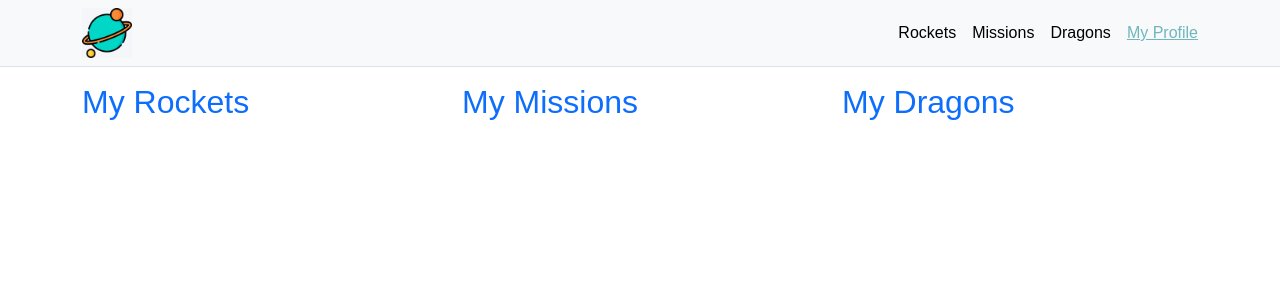
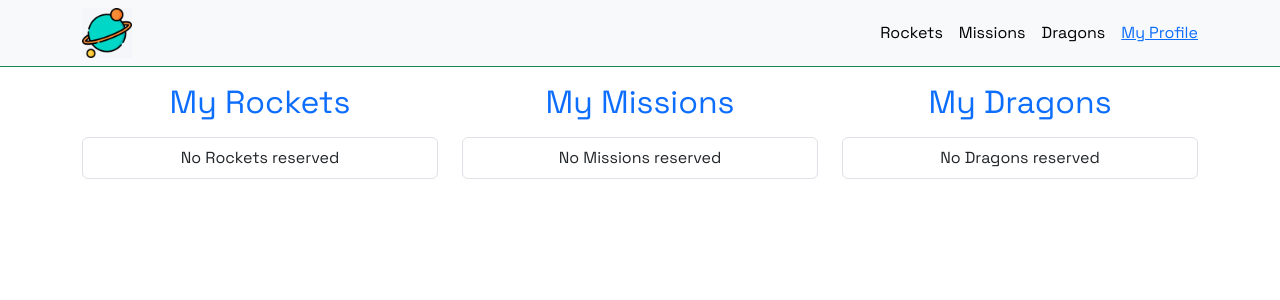
Before and after one commit to PabloBona/space-travelers, a React (Create React App) app: page /myprofile in a window 1280 px wide. Shown: the top 300 px of the page. Built offline with nearby package versions, Linux system fonts and the light colour scheme.

Commit message:
Add styles

```diff
--- a/src/App.js
+++ b/src/App.js
@@ -11,7 +11,7 @@ import planet from './assets/images/planet.png';
 function App() {
   return (
     <>
-      <nav className="bg-light border-bottom navbar navbar-expand-md navbar-light">
+      <nav className="bg-light border-bottom border-success navbar navbar-expand-md navbar-light">
         <div className="container">
           <div>
             <img src={planet} alt="planet" className="planet" />
@@ -40,7 +40,6 @@ function App() {
           </button>
         </div>
       </nav>
-
       <Routes>
         <Route path="/" element={<Rockets />} />
         <Route path="/missions" element={<Missions />} />
--- a/src/components/DragonCard.jsx
+++ b/src/components/DragonCard.jsx
@@ -13,14 +13,14 @@ const DragonCard = ({ dragon }) => {
   return (
     <div className="dragon-card rounded my-3" key={dragon.id}>
       <div className="row">
-        <div className="col-md-5 col-sm-12 d-flex justify-content-around">
+        <div className="col-md-3 col-sm-12 d-flex justify-content-around">
           {dragon.flickr_images && dragon.flickr_images.length > 0 ? (
             <img className="w-100" src={dragon.flickr_images[0]} alt={dragon.name} />
           ) : (
             <div>No image available</div>
           )}
         </div>
-        <div className="col-sm-12 col-md-7">
+        <div className="col-sm-12 col-md-9">
           <div className="py-3">
             <h2 className="">
               {dragon.name}
--- a/src/components/MyProfile.jsx
+++ b/src/components/MyProfile.jsx
@@ -15,27 +15,37 @@ const MyProfile = () => {
     <section className="container">
       <div className="row">
         <div className="col-lg-4 col-md-4 col-sm-12">
-          <h2 className="my-3 text-primary">My Rockets</h2>
+          <h2 className="my-3 text-primary d-flex justify-content-center">My Rockets</h2>
           <ul className="list-group custom-list">
-            {reservedRockets.map((rocket) => (
-              <li className="list-group-item" key={rocket.id}>{rocket.rocketName}</li>
-            ))}
+            {reservedRockets.length > 0 ? (
+              reservedRockets.map((rocket) => (
+                <li className="list-group-item" key={rocket.id}>{rocket.rocketName}</li>
+              ))
+            ) : (
+              <li className="list-group-item d-flex justify-content-center">No Rockets reserved</li>
+            )}
           </ul>
         </div>
         <div className="col-lg-4 col-md-4 col-sm-12">
-          <h2 className="my-3 text-primary">My Missions</h2>
+          <h2 className="my-3 text-primary d-flex justify-content-center">My Missions</h2>
           <ul className="list-group custom-list">
-            {reservedMissions.map(({ id, name }) => (
-              <li className="list-group-item" key={id}>{name}</li>
-            ))}
+            {reservedMissions.length > 0 ? (
+              reservedMissions.map(({ id, name }) => (
+                <li className="list-group-item" key={id}>{name}</li>
+              ))) : (
+                <li className="list-group-item d-flex justify-content-center">No Missions reserved</li>
+            )}
           </ul>
         </div>
         <div className="col-lg-4 col-md-4 col-sm-12">
-          <h2 className="my-3 text-primary">My Dragons</h2>
+          <h2 className="my-3 text-primary d-flex justify-content-center">My Dragons</h2>
           <ul className="list-group custom-list">
-            {reservedDragons.map((dragon) => (
-              <li className="list-group-item" key={dragon.id}>{dragon.name}</li>
-            ))}
+            {reservedDragons.length > 0 ? (
+              reservedDragons.map((dragon) => (
+                <li className="list-group-item" key={dragon.id}>{dragon.name}</li>
+              ))) : (
+                <li className="list-group-item d-flex justify-content-center">No Dragons reserved</li>
+            )}
           </ul>
         </div>
       </div>
--- a/src/components/Rockets.jsx
+++ b/src/components/Rockets.jsx
@@ -25,21 +25,21 @@ function Rockets() {
 
   return (
     <div className="container">
-      <div className="">
+      <h1 className="rockets-title d-flex justify-content-center text-danger my-3">Rockets</h1>
+      <div>
+        {rockets.map((rocket) => (
+          <div className="row mb-3" key={rocket.id}>
+            <div className="col-md-4 col-sm-12 mb-3">
+              <img className="" src={rocket.imageRocket} alt="rocket_image" key={rocket.id} />
+            </div>
+            <div className="col-md-8 col-sm-12">
+              <div className="d-flex ">
+                <h3 className="rocket-name">{rocket.rocketName}</h3>
+                {rocket.isReserved && <samp className=" text-success mx-3 fw-bold fs-5">Reserved </samp>}
 
-        <ul className="list-unstyled">
-          {rockets.map((rocket) => (
-            <li className="row " key={rocket.id}>
-              <div className="col">
-                <img className="rocket-img" src={rocket.imageRocket} alt="rocket_image" key={rocket.id} />
               </div>
-              <div className="col">
-                <h3 className="rocket-name">{rocket.rocketName}</h3>
+              <p className="rocket-description">{rocket.description}</p>
               <div>
-                  {rocket.isReserved && <samp>Reserved </samp>}
-                  <p className="rocket-description">{rocket.description}</p>
-                </div>
-                <div className="col">
                 {rocket.isReserved ? (
                   <button
                     type="button"
@@ -51,7 +51,7 @@ function Rockets() {
                 ) : (
                   <button
                     type="button"
-                      className="booking-btn"
+                    className="btn btn-primary"
                     onClick={() => handleButtonClick(rocket.id)}
                   >
                     BOOK ROCKET
@@ -59,12 +59,10 @@ function Rockets() {
                 )}
               </div>
             </div>
-            </li>
+          </div>
         ))}
-        </ul>
       </div>
     </div>
-
   );
 }
 
--- a/src/index.css
+++ b/src/index.css
@@ -1,8 +1,8 @@
+@import url('https://fonts.googleapis.com/css2?family=Space+Grotesk:wght@400;600&display=swap');
+
 body {
   margin: 0;
-  font-family: sans-serif;
-  -webkit-font-smoothing: antialiased;
-  -moz-osx-font-smoothing: grayscale;
+  font-family: 'Space Grotesk', sans-serif;
 }
 
 li a {
@@ -15,6 +15,16 @@ li a {
 }
 
 .active-style {
-  color: rgb(111, 183, 188);
+  color: #0d6efd;
   text-decoration: underline;
 }
+
+h1 {
+  font-size: 2.5rem;
+  font-weight: 600;
+  margin: 0;
+}
+
+.mb-3 {
+  margin-bottom: 1rem;
+}
```
Lines whose indentation alone changed are shown as unchanged.
